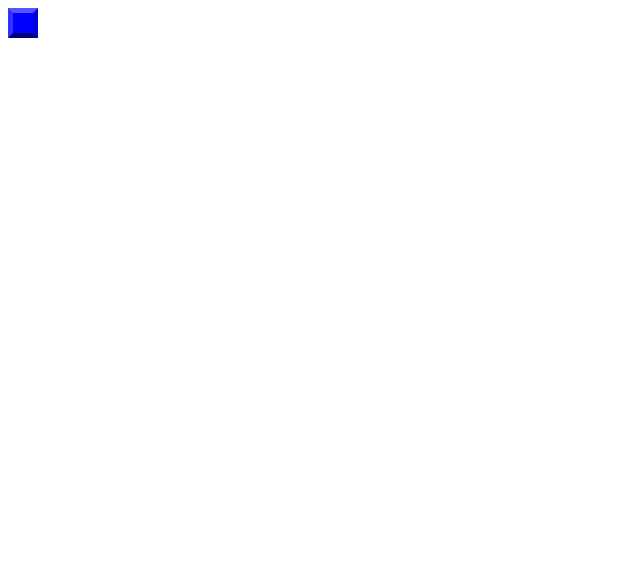
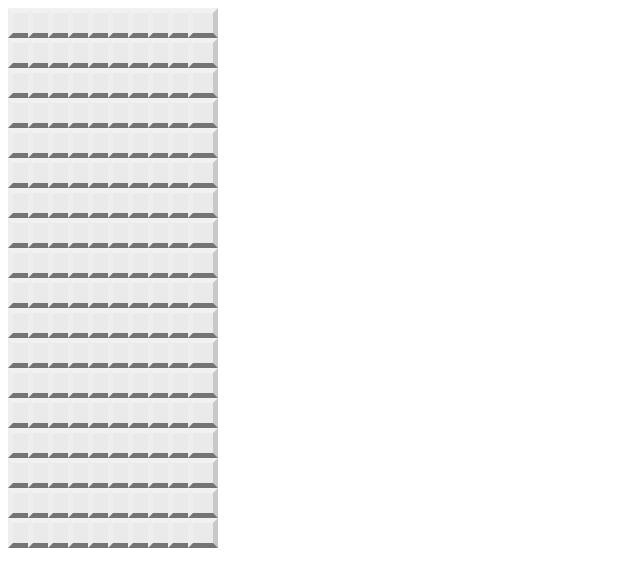
Before and after one commit to NickDrew/tetris, a React app: page / in a window 1280 px wide. Shown: the top 586 px of the page, without its empty margins (0-640 px from the left). Built offline with nearby package versions, Linux system fonts and the light colour scheme.

Commit message:
cellgrid setup

```diff
--- a/src/App.tsx
+++ b/src/App.tsx
@@ -1,10 +1,10 @@
 import React from 'react';
-import { Cell } from './components/Cell/Cell';
+import { CellGrid } from './components/CellGrid/CellGrid';
 
 const App: React.FC = () => {
     return (
         <div>
-            <Cell color={3} />
+            <CellGrid />
         </div>
     );
 };
--- /dev/null
+++ b/src/components/CellGrid/CellGrid.tsx
@@ -0,0 +1,16 @@
+import React, { ReactElement } from "react";
+import { Cell } from "../Cell/Cell";
+import styles from "./cellGridstyle.module.css"
+
+export const CellGrid: React.FC = () => {
+
+    const grid: ReactElement[][] = []
+    for (let row = 0; row < 18; row++) {
+        grid.push([])
+        for (let col = 0; col < 10; col++) {
+            grid[row].push(<Cell key={`${col}${row}`} color={0} />)
+        }
+    }
+
+    return <div className={styles.cellgrid}>{grid}</div>
+}
--- /dev/null
+++ b/src/components/CellGrid/cellGridstyle.module.css
@@ -0,0 +1,6 @@
+.cellgrid {
+    display: grid;
+    grid-template-columns: repeat(var(--cols), var(--cell-size));
+    grid-gap: 0;
+    align-self: flex-start;
+}
--- a/src/index.css
+++ b/src/index.css
@@ -17,4 +17,8 @@
 
     --cell-size: 20px;
     --cell-border-width: 5px;
+
+    /*cell grid styles*/
+    --cols: 10;
+    --rows: 18;
 }
```
